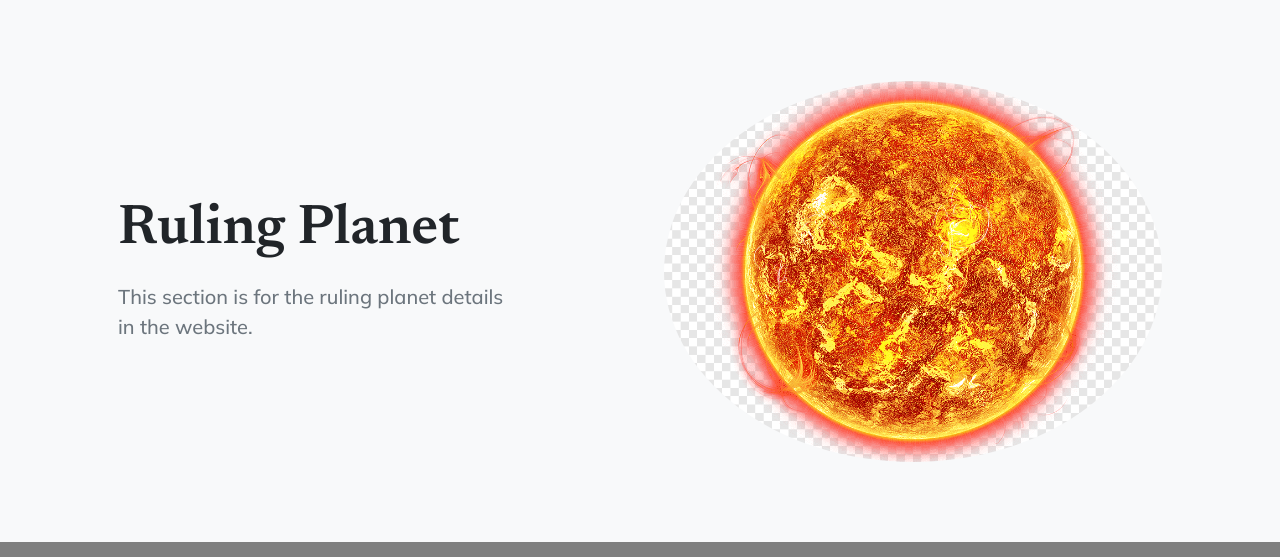
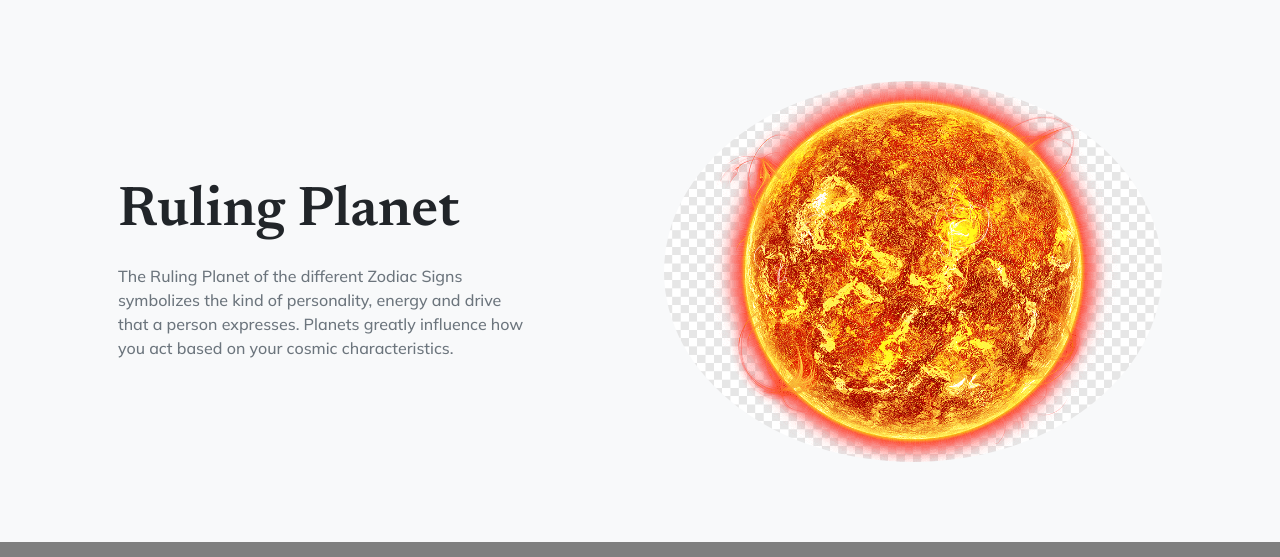
Before and after one commit to rainbowcakepat/zodiacManiac, a PHP site: page / in a window 1280 px wide. Shown: the part 1769-2326 px from the top of the page. Run offline with PHP 8.4, Linux system fonts and the light colour scheme; some libraries are stand-ins or nearby versions.

Commit message:
ruling planet

```diff
--- a/index.php
+++ b/index.php
@@ -349,6 +349,53 @@ if (isset($_POST['send'])){
                                                }
                                             }
 
+
+                                            class RulingPlanet extends Information{
+
+                                                function display() {
+                                                    if (isset($_COOKIE['fname']) && isset($_COOKIE['bday']))
+                                                    {
+                                                       $monthWord = date("F",strtotime($this->type));
+                                                       $day =  date("d",strtotime($this->type));
+
+                                                       //Leo
+                                                       if(($monthWord == "08" && $day >= 23) || ($monthWord == "August" && $day <= 22)) {
+                                                        echo "The Zodiac Sign Leo is ruled by the Sun which signifies royalty, warmth and energy. As the sun is center of the solar system, Leos also loves to be the center of attention and is expressive in their creativity and self-confidence.";
+                                                    }
+                                                       //Aquarius
+                                                       else if(($monthWord == "January" && $day >= 20) || ($monthWord == "February" && $day <= 18)) {
+                                                        echo "The Zodiac Sign Aquarius is ruled by the planet Uranus which signifies a person being uncommon or strange to many because they are highly unique and talented. Aguarius people are truly clever that they love being challenged and futuristic.";
+                                                       }
+                                                        //Virgo
+                                                       else if(($monthWord == "August" && $day >= 23) || ($monthWord == "September" && $day <= 22)) {
+                                                        echo "The Zodiac Sign Virgo is ruled by the planet Mercury which is near to the Sun signifying that they are highly-observant people. Virgos loved to usually keep things as organize as possible, showing their keen and analytical side.";
+                                                    }
+
+                                                       /*
+
+                                                       Dagdagan niyo dito
+
+
+                                                       */
+
+
+
+                                                       else {
+                                                        echo "The Ruling Planet of the different Zodiac Signs symbolizes the kind of personality, energy and drive that a person expresses. Planets greatly influence how you act based on your cosmic characteristics.";
+                                                       }
+
+
+
+                                                   } else {
+
+                                                   echo "The Ruling Planet of the different Zodiac Signs symbolizes the kind of personality, energy and drive that a person expresses. Planets greatly influence how you act based on your cosmic characteristics.";
+
+                                                   }
+
+
+                                               }
+                                            }
+
                                             if (isset($_COOKIE['bday'])){
                                                 $cookiebday = $_COOKIE['bday'];
                                             } else {
@@ -359,6 +406,7 @@ if (isset($_POST['send'])){
                                             $personalityObject = new Personality();
                                             $elementObject = new Elements($cookiebday);
                                             $relationshipObject = new Relationships($cookiebday);
+                                            $rulingPlanetObject = new RulingPlanet($cookiebday);
 
 
                                         ?>
@@ -433,7 +481,7 @@ if (isset($_POST['send'])){
                 <div class="row gx-5 align-items-center justify-content-center justify-content-lg-between">
                     <div class="col-12 col-lg-5">
                         <h2 class="display-4 lh-1 mb-4">Ruling Planet</h2>
-                        <p class="lead fw-normal text-muted mb-5 mb-lg-0">This section is for the ruling planet details in the website.</p>
+                        <p class="text-muted mb-0"><?php echo $rulingPlanetObject -> display(); ?></p>
                     </div>
                     <div class="col-sm-8 col-md-6">
                         <div class="px-5 px-sm-0"><img class="img-fluid rounded-circle" src="assets/img/sun.png" alt="..." /></div>
```
Also changed, not shown: assets/zodiac/leo.jpg (added), assets/zodiac/virgo.jpg (added), 1 other file.
